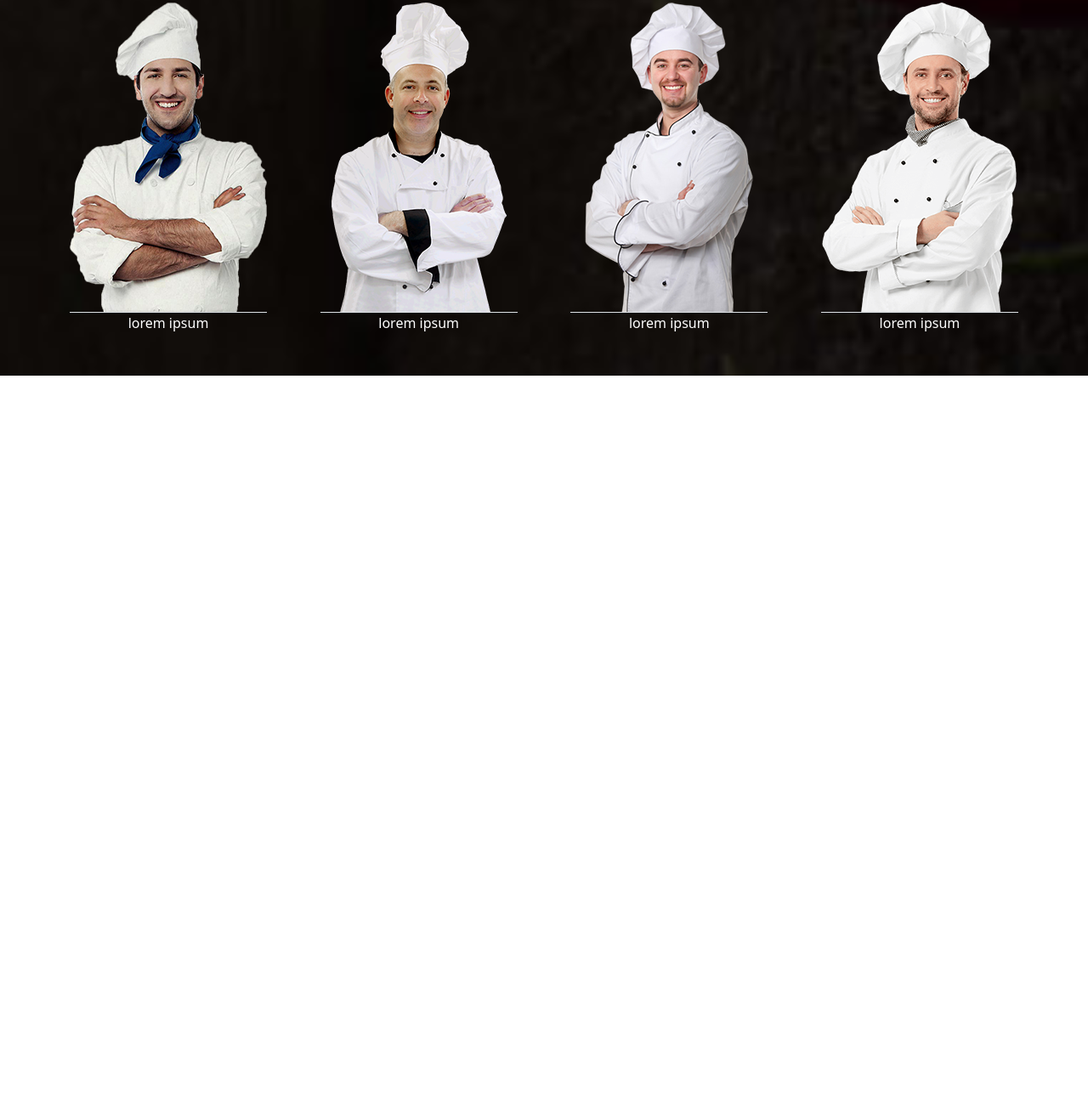
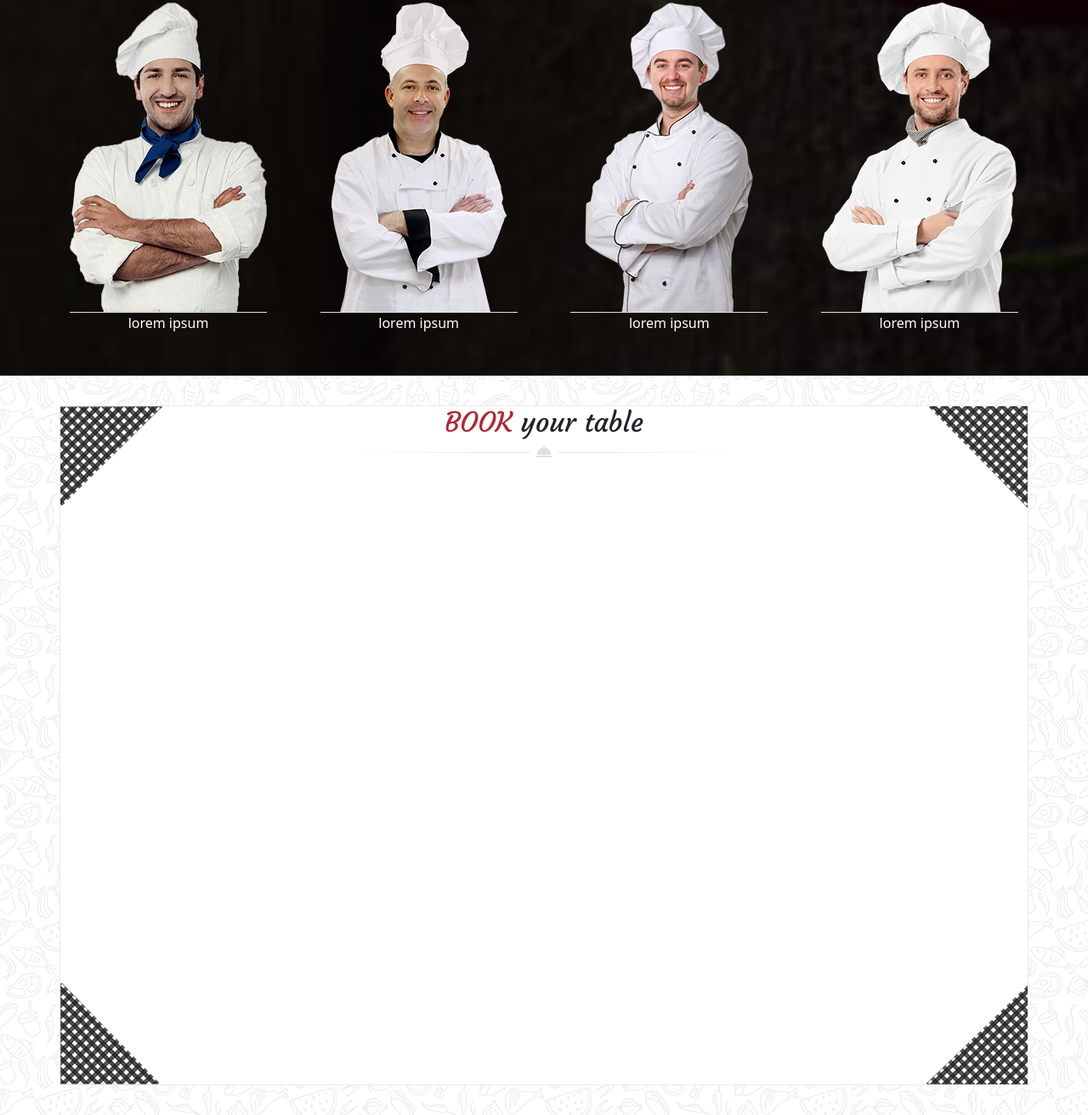
Before and after one commit to Said-Amir/coding_school_17_site_du_chef, a website: page index.html in a window 1280 px wide. Shown: the part 2353-3665 px from the top of the page at 85% size. Before the commit the page ends 2795 px from the top, so only its background shows below. Drawn offline with nearby package versions, Linux system fonts and the light colour scheme.

Commit message:
container de travail 3eme section

```diff
--- a/assets/scss/main.scss
+++ b/assets/scss/main.scss
@@ -4,7 +4,6 @@ main{
 
     // ****************** Style section Menu **********************
     #menu{
-
         padding: 35px 0;
         .box{
             position: relative;
@@ -119,4 +118,42 @@ main{
     }
 
     // ************************ Fin style section Chefs *****************
+
+    // *********************** Debut style section Book ****************
+
+    #book{
+        padding: 35px 0;
+        .box{
+            height: 800px;
+            position: relative;
+            background-color: white;
+            border: 1px solid rgba(219, 219, 219, 0.562);
+            .topLeft{
+                position: absolute;
+                left: 0;
+                top: 0;
+                z-index: 5;
+            }
+            .topRight{
+                position: absolute;
+                top: 0;
+                right: 0;
+                z-index: 5;
+            }
+            .bottomRight{
+                right: 0;
+                bottom: 0;
+                position: absolute;
+                z-index: 5;
+            }
+            .bottomLeft{
+                left: 0;
+                bottom: 0;
+                position: absolute;
+                z-index: 5;
+            }
+        }
+
+    // ************************ Fin style section Book *****************
+    }
 }
--- a/index.html
+++ b/index.html
@@ -312,8 +312,28 @@
 
     <!-- Debut 3eme section  -->
 
+      <!-- Container pour délimiter le corps de la section + 4 images coins -->
+  <section id="book">
+      <div class="container box">
+        <!-- Coins -->
+        <img src="./assets/img/box-left-top-grey.png" alt="" class="topLeft">
+        <img src="./assets/img/box-right-top-grey.png" alt="" class="topRight">
+        <img src="./assets/img/box-bottom_right-grey.png" alt="" class="bottomRight">
+        <img src="./assets/img/box-bottom-left-grey.png" alt="" class="bottomLeft">
+        <!-- Fin Coins -->
 
+      <div class="container d-flex flex-column align-items-center">
 
+        <!-- Titre -->
+        <div class="d-flex flex-column align-items-center titreOurChef">
+          <h2 class="myFont1"><span class="myUppercase myDarkRedColor">Book</span> your table</h2>
+          <img src="./assets/img/decoration_line.png" alt="">
+        </div>
+        <!-- fin titre -->
+      </div>
+
+      </div>
+  </section>
     <!-- Fin 3eme section  -->
     </main>
     <!-- Fin du Main-->
```
Also changed, not shown: assets/css/style.css, 1 other file.
